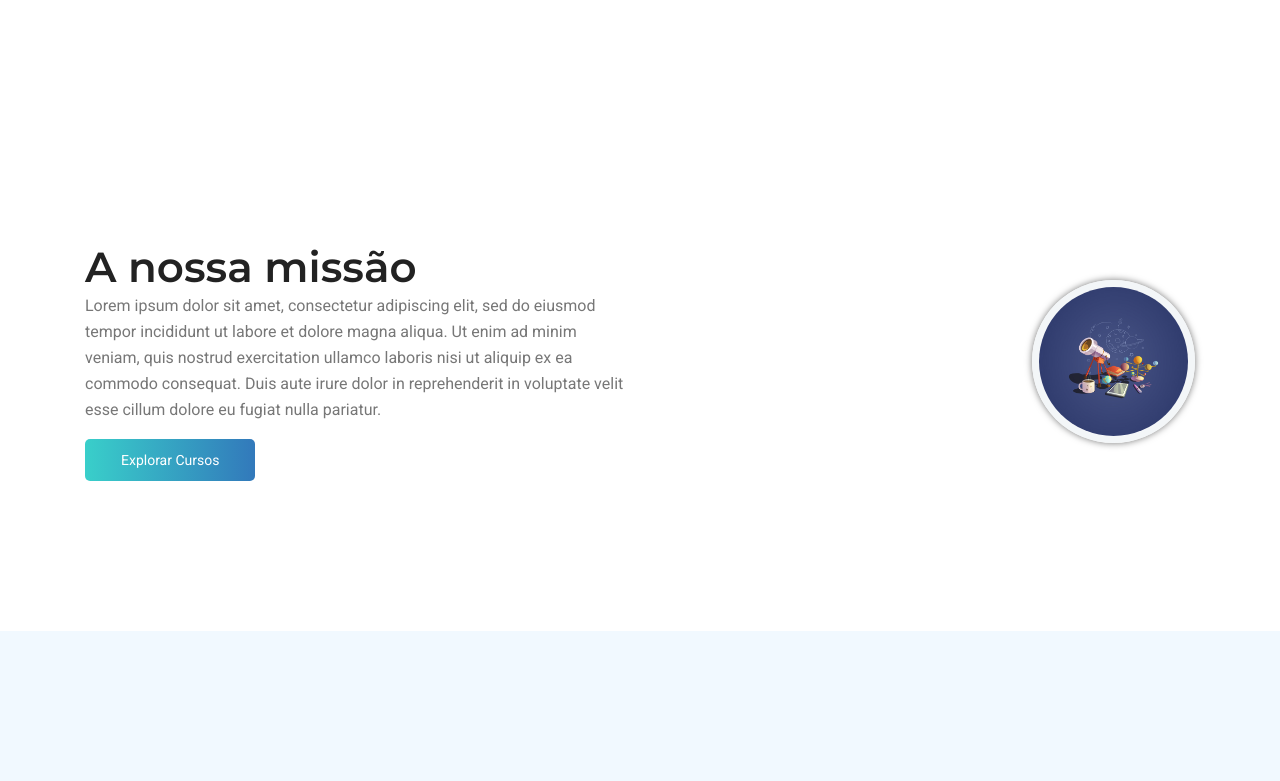
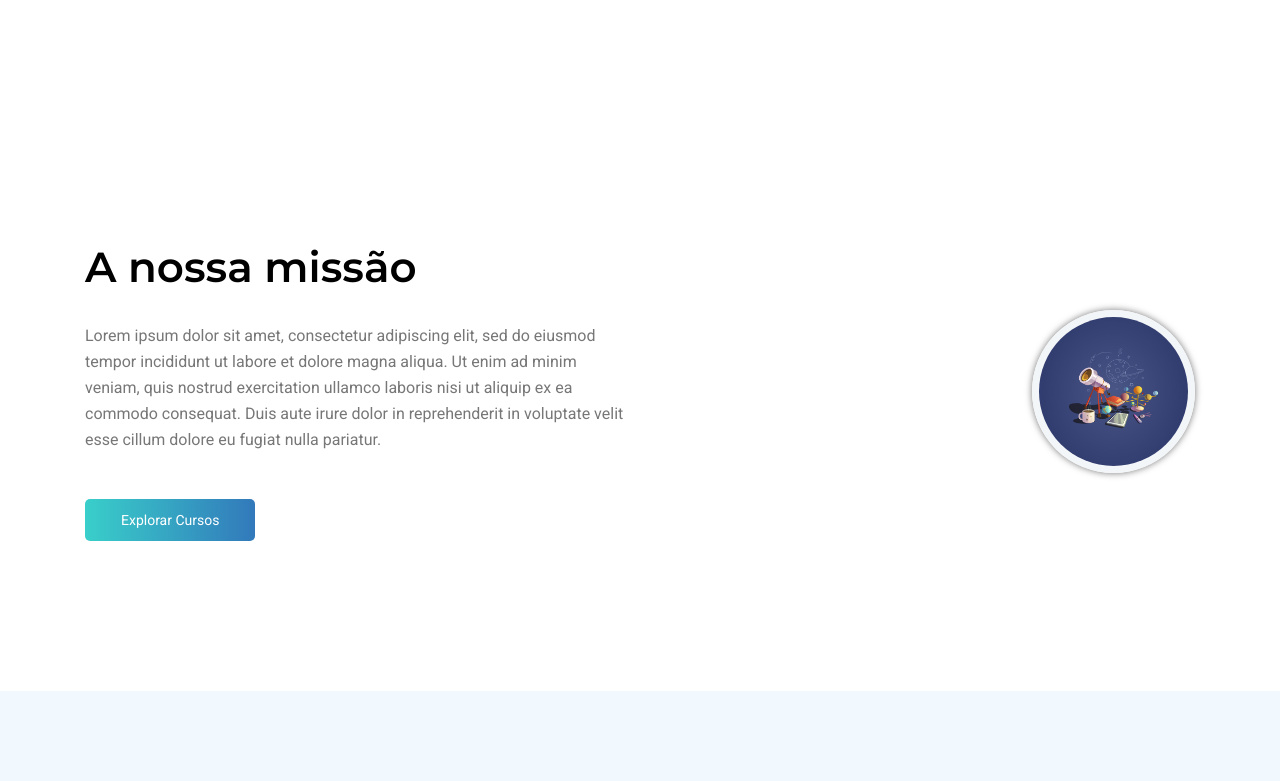
Before and after one commit to Clube-Microsoft/club-microsoft, a PHP site: page / in a window 1280 px wide. Shown: the part 1306-2087 px from the top of the page. Run offline with PHP 8.4, Linux system fonts and the light colour scheme; some libraries are stand-ins or nearby versions.

Commit message:
Ajustar a Div a  nossa missão

```diff
--- a/microsoft/index.php
+++ b/microsoft/index.php
@@ -106,7 +106,7 @@
 	<section class="about-area section-gap">
 		<div class="container">
 			<div class="row align-items-center justify-content-center">
-				<div class="col-lg-6 offset-md-0 col-md-12 about-left">
+				<div class="col-lg-6 offset-md-0 col-md-12 about-right">
 					<h1>
 						A nossa missão
 					</h1>
```
